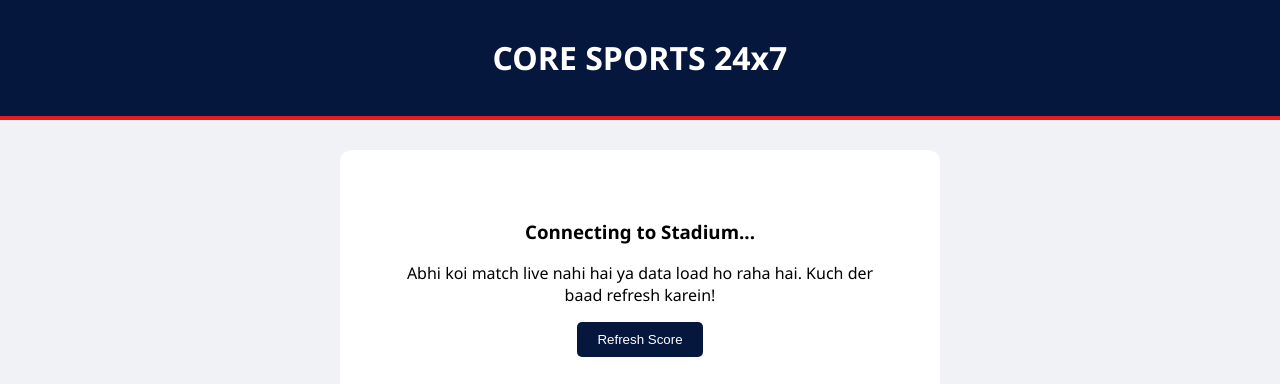
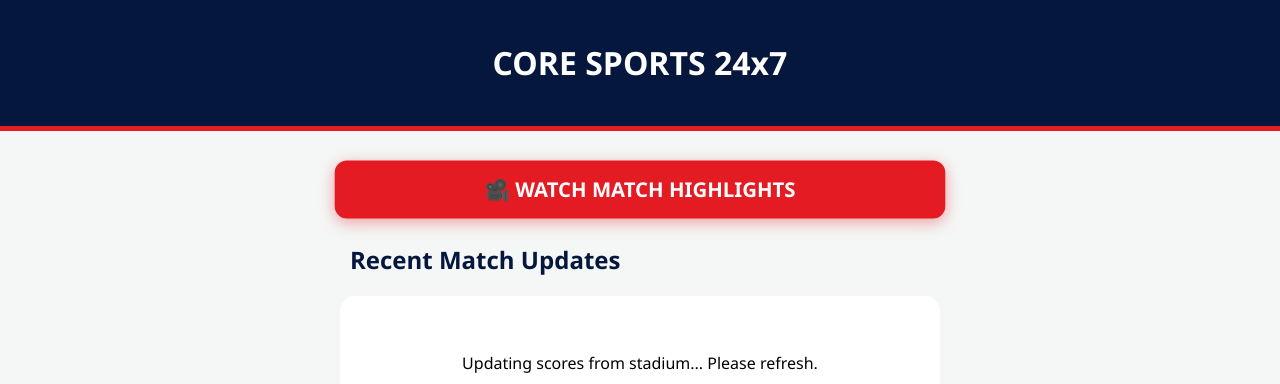
Before and after one commit to harshpratap918-alt/cricket-live-core, a Flask app: page / in a window 1280 px wide. Shown: the top 384 px of the page. Run offline with Flask 3, Linux system fonts and the light colour scheme; data that the repository does not hold is empty.

Commit message:
Refactor index.html for improved layout and styling
Updated HTML structure, styles, and match display logic.

```diff
--- a/templates/index.html
+++ b/templates/index.html
@@ -3,81 +3,67 @@
 <head>
     <meta charset="UTF-8">
     <meta name="viewport" content="width=device-width, initial-scale=1.0">
-    <title>Core Sports 24x7 | Live Scores & Photos</title>
+    <title>Core Sports 24x7 | Live Score</title>
     <style>
-        body { font-family: 'Segoe UI', Tahoma, sans-serif; background: #f0f2f5; margin: 0; padding: 0; }
-        .nav { background: #06173d; color: white; padding: 15px; text-align: center; border-bottom: 4px solid #e41b23; }
+        body { font-family: 'Segoe UI', Tahoma, Geneva, Verdana, sans-serif; background: #f4f7f6; margin: 0; padding: 0; }
+        .header { background: #06173d; color: white; padding: 20px; text-align: center; border-bottom: 5px solid #e41b23; }
         .container { max-width: 600px; margin: 20px auto; padding: 10px; }
 
-        /* Match Card Style */
-        .match-card { background: white; border-radius: 12px; box-shadow: 0 4px 15px rgba(0,0,0,0.1); margin-bottom: 25px; overflow: hidden; }
-        .match-header { background: #f9f9f9; padding: 10px 15px; border-bottom: 1px solid #eee; display: flex; justify-content: space-between; font-size: 12px; color: #666; }
-        .live-tag { background: #e41b23; color: white; padding: 3px 8px; border-radius: 4px; font-weight: bold; }
+        /* Highlights Button */
+        .btn-highlights {
+            display: block; background: #e41b23; color: white; text-align: center;
+            padding: 15px; margin-bottom: 25px; border-radius: 12px;
+            text-decoration: none; font-weight: bold; font-size: 20px;
+            box-shadow: 0 4px 15px rgba(228, 27, 35, 0.4);
+            animation: pulse 2s infinite;
+        }
+        @keyframes pulse {
+            0% { transform: scale(1); }
+            50% { transform: scale(1.02); }
+            100% { transform: scale(1); }
+        }
 
-        /* Team & Score Section */
-        .match-body { padding: 20px; display: flex; flex-direction: column; align-items: center; }
-        .team-row { display: flex; align-items: center; justify-content: space-between; width: 100%; margin: 10px 0; }
-        .team-info { display: flex; align-items: center; gap: 10px; }
-
-        /* Team Logo Style */
-        .team-logo { width: 35px; height: 35px; border-radius: 50%; object-fit: cover; border: 1px solid #ddd; background: #fff; }
-        .team-name { font-size: 18px; font-weight: bold; color: #333; }
-        .team-score { font-size: 20px; font-weight: bold; color: #06173d; }
-
-        .status { color: #e41b23; font-weight: bold; font-size: 14px; margin-top: 15px; text-align: center; }
-        .no-match { text-align: center; padding: 50px; background: white; border-radius: 12px; }
-        .footer { text-align: center; padding: 20px; color: #888; font-size: 12px; }
+        .match-card { background: white; border-radius: 15px; padding: 20px; margin-bottom: 20px; box-shadow: 0 4px 10px rgba(0,0,0,0.1); border-left: 6px solid #06173d; }
+        .match-type { font-size: 12px; color: #777; font-weight: bold; text-transform: uppercase; margin-bottom: 10px; }
+        .series-name { font-size: 18px; font-weight: bold; color: #333; margin-bottom: 10px; }
+        .status-text { color: #e41b23; font-weight: bold; font-size: 14px; }
+        .footer { text-align: center; padding: 30px; color: #888; font-size: 12px; }
     </style>
 </head>
 <body>
-    <div class="nav">
+
+    <div class="header">
         <h1>CORE SPORTS 24x7</h1>
     </div>
 
     <div class="container">
+        <a href="/highlights" class="btn-highlights">🎥 WATCH MATCH HIGHLIGHTS</a>
+
+        <h2 style="color: #06173d; margin-left: 10px;">Recent Match Updates</h2>
+
         {% if matches %}
-            {% for match in matches %}
-            <div class="match-card">
-                <div class="match-header">
-                    <div>{{ match.matchType }} | {{ match.seriesName }}</div>
-                    <div class="live-tag">LIVE</div>
-                </div>
-
-                <div class="match-body">
-                    <div class="team-row">
-                        <div class="team-info">
-                            <img src="{{ match.team1Logo }}" alt="{{ match.team1Name }}" class="team-logo" onerror="this.src='https://via.placeholder.com/35?text=T1';">
-                            <span class="team-name">{{ match.team1Name }}</span>
-                        </div>
-                        <div class="team-score">{{ match.team1Score }}</div>
+            {% for match_group in matches %}
+                {% for match in match_group.seriesMatches %}
+                    {% if match.seriesAdWrapper %}
+                    <div class="match-card">
+                        <div class="match-type">{{ match_group.matchType }}</div>
+                        <div class="series-name">{{ match.seriesAdWrapper.seriesName }}</div>
+                        <div class="status-text">Live/Recent Status available in Highlights!</div>
                     </div>
-
-                    <div style="font-size: 14px; color: #999; margin: 5px 0;">vs</div>
-
-                    <div class="team-row">
-                        <div class="team-info">
-                            <img src="{{ match.team2Logo }}" alt="{{ match.team2Name }}" class="team-logo" onerror="this.src='https://via.placeholder.com/35?text=T2';">
-                            <span class="team-name">{{ match.team2Name }}</span>
-                        </div>
-                        <div class="team-score">{{ match.team2Score }}</div>
-                    </div>
-
-                    <div class="status">{{ match.status }}</div>
-                </div>
-            </div>
+                    {% endif %}
+                {% endfor %}
             {% endfor %}
         {% else %}
-            <div class="no-match">
-                <h3>Connecting to Stadium...</h3>
-                <p>Abhi koi match live nahi hai ya data load ho raha hai. Kuch der baad refresh karein!</p>
-                <button onclick="location.reload()" style="background: #06173d; color: white; border: none; padding: 10px 20px; border-radius: 5px; cursor: pointer;">Refresh Score</button>
+            <div style="text-align: center; padding: 40px; background: white; border-radius: 15px;">
+                <p>Updating scores from stadium... Please refresh.</p>
             </div>
         {% endif %}
 
         <div class="footer">
             <img src="https://hitwebcounter.com/counter/counter.php?page=10000001&style=0006&nbdigits=5&type=page&initCount=0" />
-            <p>Total Visitors | Harsh Pratap Singh Chouhan</p>
+            <p>© 2026 Core News Network | Harsh Pratap Singh Chouhan</p>
         </div>
     </div>
+
 </body>
 </html>
```
